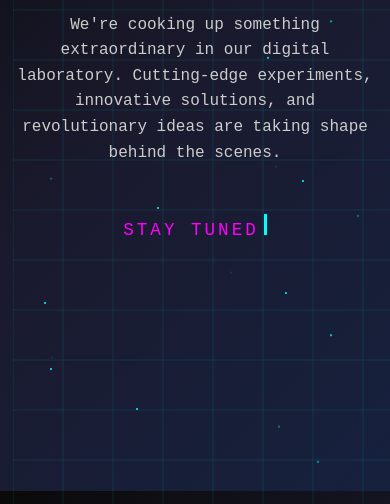
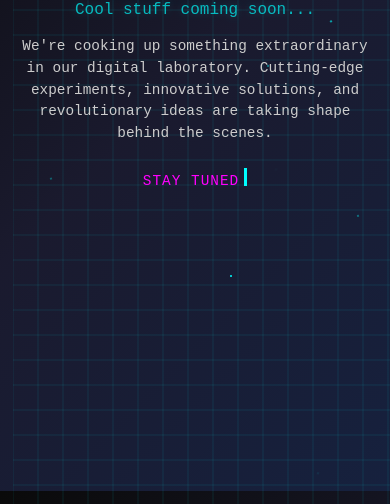
Before and after one commit to legitnewoob/xorlabs, a plain HTML site: page index.html in a window 390 px wide. Shown: the part 353-857 px from the top of the page. Drawn offline with Linux system fonts and the light colour scheme.

Commit message:
more responvie

```diff
--- a/index.html
+++ b/index.html
@@ -21,6 +21,8 @@
             justify-content: center;
             overflow: hidden;
             position: relative;
+            -webkit-font-smoothing: antialiased;
+            -moz-osx-font-smoothing: grayscale;
         }
 
         /* Animated background grid */
@@ -177,20 +179,97 @@
 
         /* Responsive design */
         @media (max-width: 768px) {
+            body {
+                overflow-y: auto;
+                overflow-x: hidden;
+                min-height: 100vh;
+                padding: 1rem 0;
+            }
+
+            .container {
+                padding: 1rem;
+                min-height: calc(100vh - 2rem);
+                display: flex;
+                flex-direction: column;
+                justify-content: center;
+            }
+
             .logo {
                 font-size: 2.5rem;
+                margin-bottom: 1.5rem;
+                line-height: 1.1;
             }
 
             .tagline {
                 font-size: 1.2rem;
+                margin-bottom: 1.5rem;
+                line-height: 1.3;
             }
 
             .description {
                 font-size: 1rem;
+                margin-bottom: 2rem;
+                line-height: 1.5;
+                padding: 0 0.5rem;
             }
 
+            .cta {
+                font-size: 1rem;
+                letter-spacing: 2px;
+            }
+
+            .grid-background {
+                background-size: 30px 30px;
+            }
+        }
+
+        @media (max-width: 480px) {
             .container {
-                padding: 1rem;
+                padding: 0.75rem;
+            }
+
+            .logo {
+                font-size: 2rem;
+                margin-bottom: 1rem;
+            }
+
+            .tagline {
+                font-size: 1rem;
+                margin-bottom: 1rem;
+            }
+
+            .description {
+                font-size: 0.9rem;
+                margin-bottom: 1.5rem;
+                padding: 0 0.25rem;
+            }
+
+            .cta {
+                font-size: 0.9rem;
+                letter-spacing: 1px;
+            }
+
+            .grid-background {
+                background-size: 25px 25px;
+            }
+        }
+
+        @media (max-width: 360px) {
+            .logo {
+                font-size: 1.75rem;
+            }
+
+            .tagline {
+                font-size: 0.95rem;
+            }
+
+            .description {
+                font-size: 0.85rem;
+                line-height: 1.4;
+            }
+
+            .cta {
+                font-size: 0.85rem;
             }
         }
     </style>
@@ -230,11 +309,28 @@
             }, 8000);
         }
 
+        // Add touch-friendly interactions for mobile
+        if ('ontouchstart' in window) {
+            document.querySelector('.logo').addEventListener('touchstart', function() {
+                this.style.transform = 'scale(1.05)';
+                this.style.transition = 'transform 0.2s ease';
+            });
+
+            document.querySelector('.logo').addEventListener('touchend', function() {
+                this.style.transform = 'scale(1)';
+            });
+        }
+
+        // Reduce particles on mobile for better performance
+        const isMobile = window.innerWidth <= 768;
+        const particleInterval = isMobile ? 1000 : 500;
+        const maxParticles = isMobile ? 5 : 10;
+
         // Generate particles periodically
-        setInterval(createParticle, 500);
+        setInterval(createParticle, particleInterval);
 
         // Initial burst of particles
-        for (let i = 0; i < 10; i++) {
+        for (let i = 0; i < maxParticles; i++) {
             setTimeout(createParticle, i * 100);
         }
 
```
